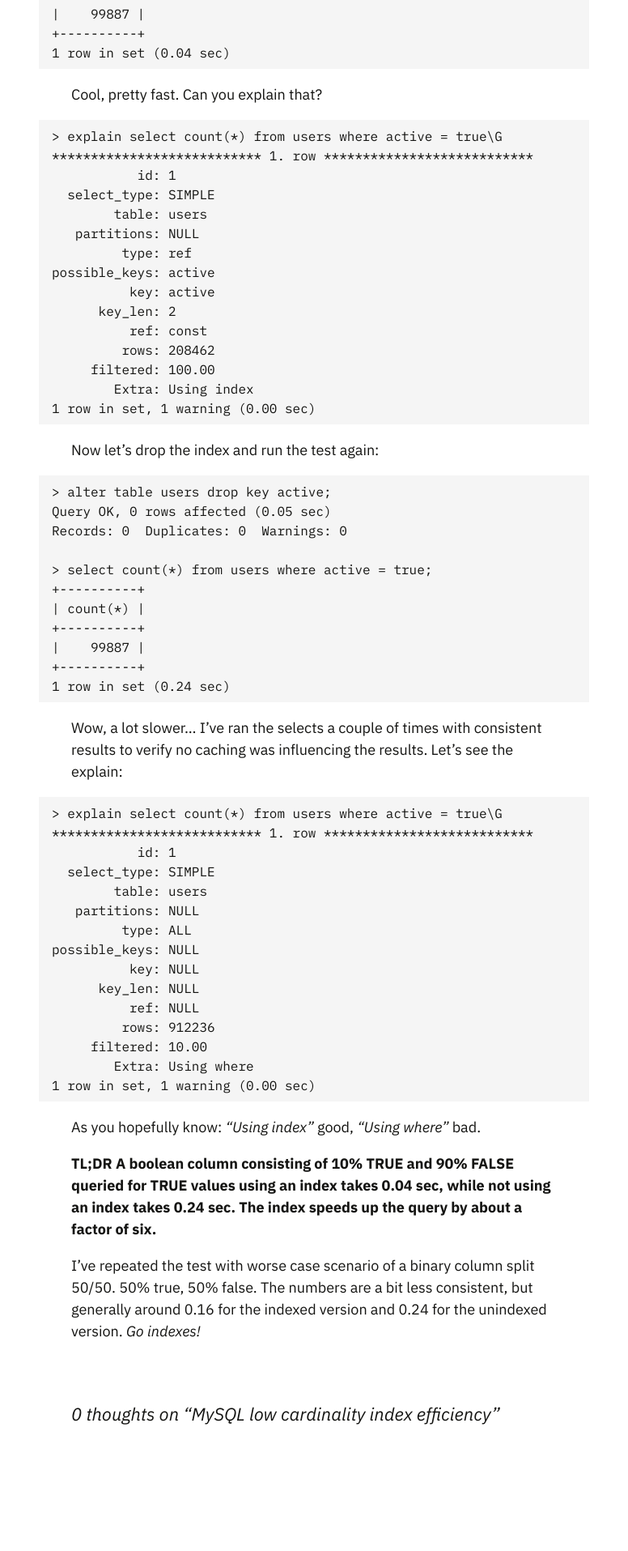
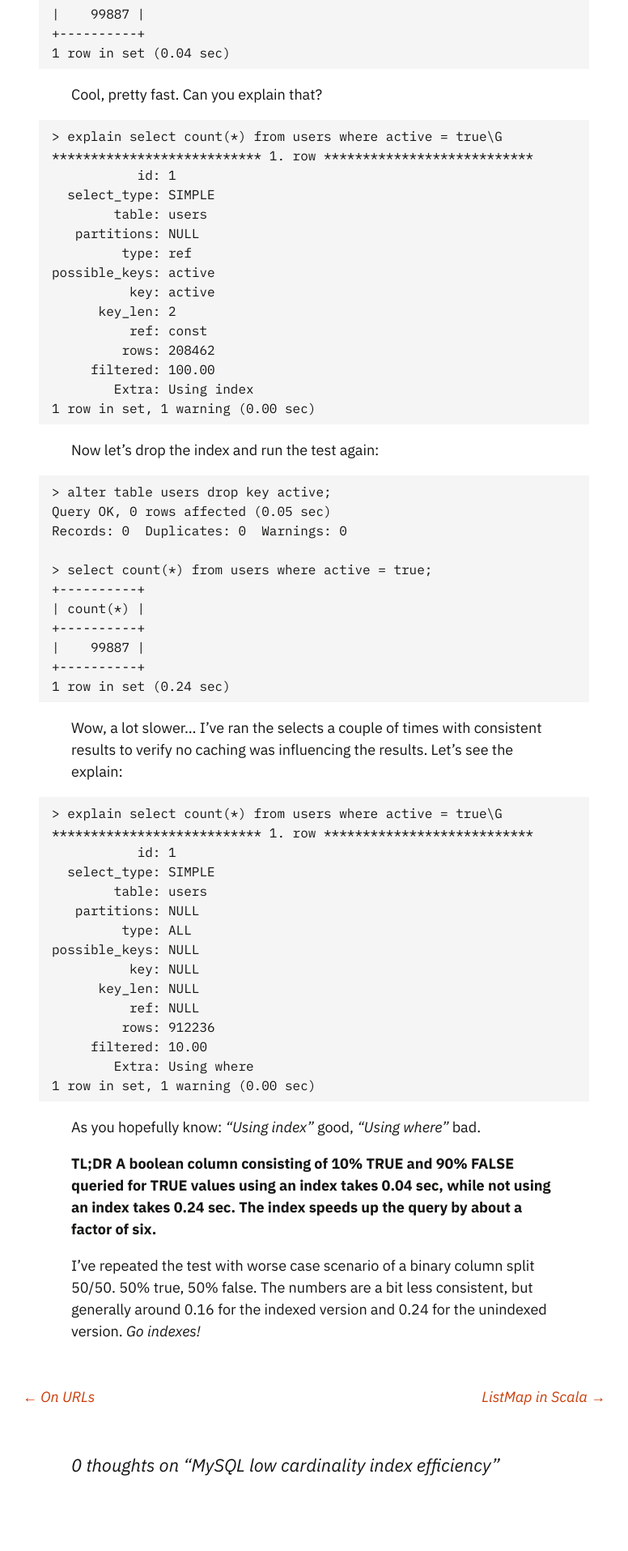
Before and after one commit to tasuki/blog, a Jekyll site: the page built from _posts/2016-11-28-mysql-low-cardinality-index-efficiency.html, in a window 1280 px wide. Shown: the part 1665-3580 px from the top of the page at 81% size, without its empty margins (252-1028 px from the left). Built offline with Jekyll 4.4.1, drawn with Linux system fonts in a browser that asks for light colours; nearby versions of some CDN libraries; some web fonts are replaced; before the commit the page ends 3517 px from its top, so only the background shows below that.

Commit message:
Prev/next post links

```diff
--- a/_includes/post-full.html
+++ b/_includes/post-full.html
@@ -14,6 +14,15 @@
   </div>
 
   {% if single %}
+  <div class="post-nav">
+    {% if page.previous.url %}
+    <a href="{{page.previous.url}}" class="post-nav-prev">&larr;&nbsp;{{page.previous.title}}</a>
+    {% endif %}
+    {% if page.next.url %}
+    <a href="{{page.next.url}}" class="post-nav-next">{{page.next.title}}&nbsp;&rarr;</a>
+    {% endif %}
+  </div>
+
   <div class="comments">
     {% if post.comments.size %}
       <div class="thoughts">{{ post.comments.size }} thoughts on &ldquo;{{ post.title }}&rdquo;</div>
--- a/public/style.css
+++ b/public/style.css
@@ -87,7 +87,9 @@ body {
 
 #content img { width: 100%; }
 
-#content .comments { margin: 4em 0; }
+#content .post-nav { font-style: italic; margin: 3em -10px; }
+#content .post-nav .post-nav-next { float: right; text-align: right; }
+
 #content .comments .thoughts { font-size: 22px; font-style: italic; }
 #content .comments .author { font-weight: bold; margin-right: .5em; }
 #content .comments .comment { margin: 2em 0;}
@@ -103,6 +105,7 @@ body {
   #content h1 { font-size: 40px; }
   #content h3 { font-size: 27px; }
 
-  .pad { padding: 0 40px; }
-  #content pre { margin: 0 -40px; }
+  .pad { padding: 0 60px; }
+  #content pre { margin-left: -40px; margin-right: -40px; }
+  #content .post-nav { margin-left: -60px; margin-right: -60px; }
 }
```
